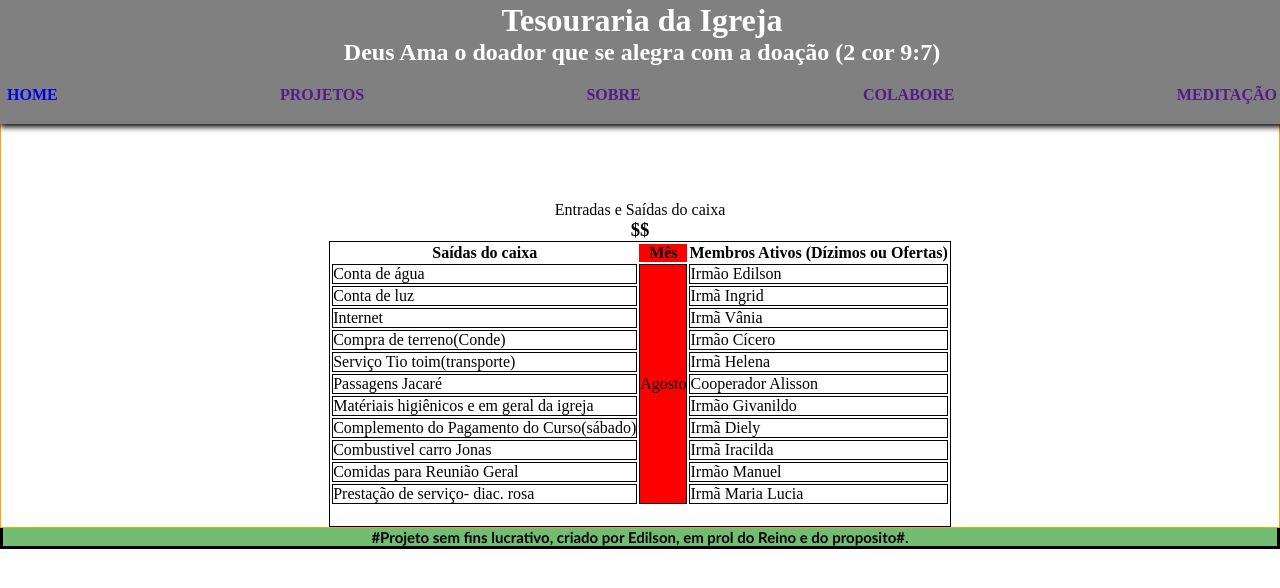
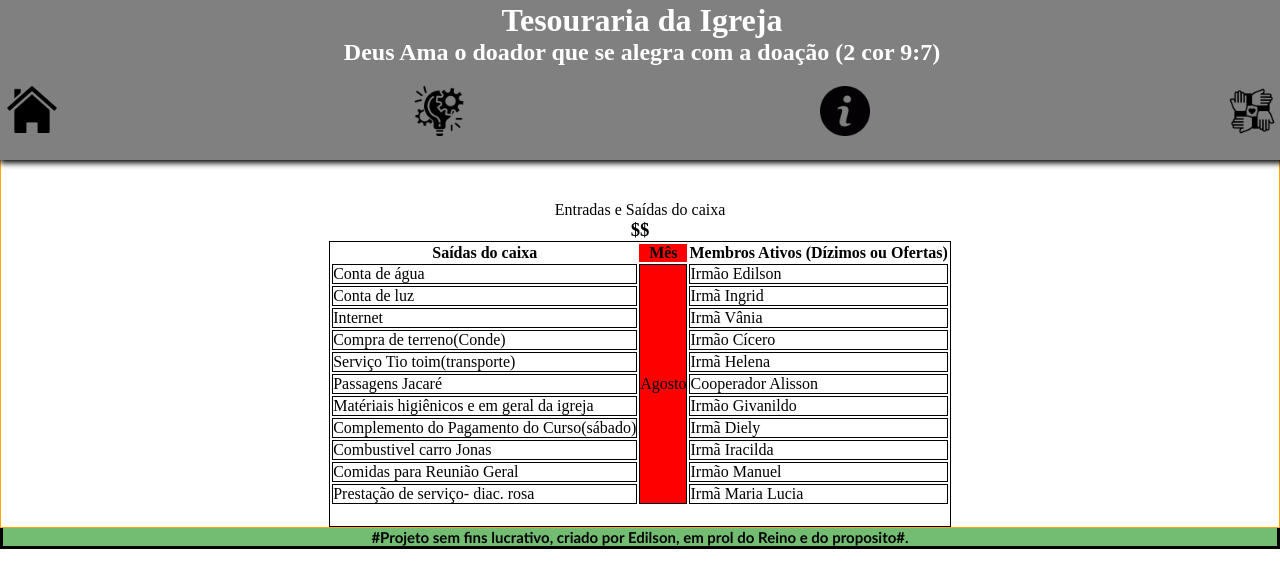
Before and after one commit to Edyylson/site, a plain HTML site: page index.html in a window 1280 px wide. Drawn offline with Linux system fonts and the light colour scheme.

Commit message:
salvando arquivo

```diff
--- a/index.html
+++ b/index.html
@@ -5,6 +5,7 @@
   <meta charset="UTF-8">
   <meta name="viewport" content="width=device-width, initial-scale=1.0">
   <title>Html e Css avançados</title>
+  <script type="text/javascript" src="script.js"></script>
   <link rel="stylesheet" href="style.css">
 </head>
 
@@ -18,11 +19,13 @@
 
     <ul id="lista-do-menu" class=bt-lista type="circle">
 
-      <li><a class=link-a href="#">HOME</a></li>
-      <li><a class=link-a href>PROJETOS</a></li>
-      <li><a class=link-a href="">SOBRE</a></li>
-      <li><a class=link-a href="">COLABORE</a></li>
-      <li><a class=link-a href="">MEDITAÇÃO</a></li>
+      <li><a class="link-a" onclick="abrir()" href="#" target="_parent"><img src="logon botaos/home.png"
+            alt="bt home"></a>
+      </li>
+      <li><a class="link-a" href="#" target="_self"><img src="logon botaos/projeto01.png" alt="bt projetos"></a></li>
+      <li><a class="link-a" href="#" target="tela"><img src="logon botaos/informacao1.png" alt="bt informacoes"></a>
+      </li>
+      <li><a class="link-a" href="#" target="tela"><img src="logon botaos/ajuda02.png" alt="bt ajude"></a></li>
 
     </ul>
 
@@ -34,6 +37,7 @@
 
 
   <div class="container">
+
 
     <table class="class-tabela" id="id-tabela">
 
@@ -150,7 +154,6 @@
 
 
 
-
 </body>
 
 </html>
--- /dev/null
+++ b/script.js
@@ -0,0 +1,3 @@
+function abrir() {
+  alert("teste")
+}
--- a/style.css
+++ b/style.css
@@ -35,8 +35,9 @@ header {
 
 }
 
-.link-a:hover {
+div ul img:hover {
   background: red;
+
 }
 
 .link-a {
@@ -44,6 +45,7 @@ header {
   font-weight: 800;
   border-radius: 5px;
   padding: 5px;
+
 }
 
 
@@ -83,3 +85,9 @@ footer {
   font-size: 10px;
   border-top: 10px;
 }
+
+div ul img {
+  width: 50px;
+
+
+}
```
Also changed, not shown: logon botaos/ajuda01.png (added), logon botaos/ajuda02.png (added), logon botaos/ajuda1.png (added), logon botaos/home.png (added), logon botaos/informacao1.png (added), logon botaos/projeto01.png (added).
